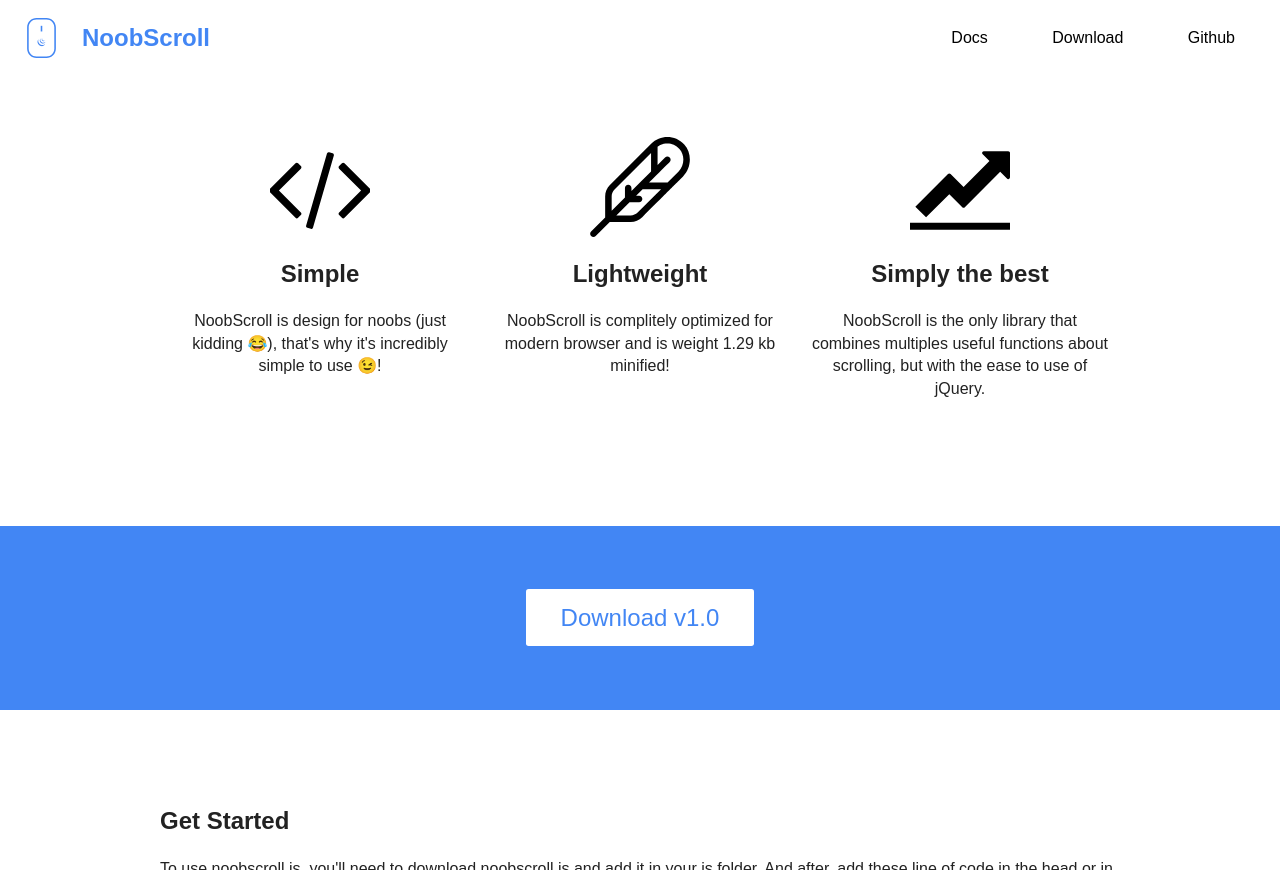
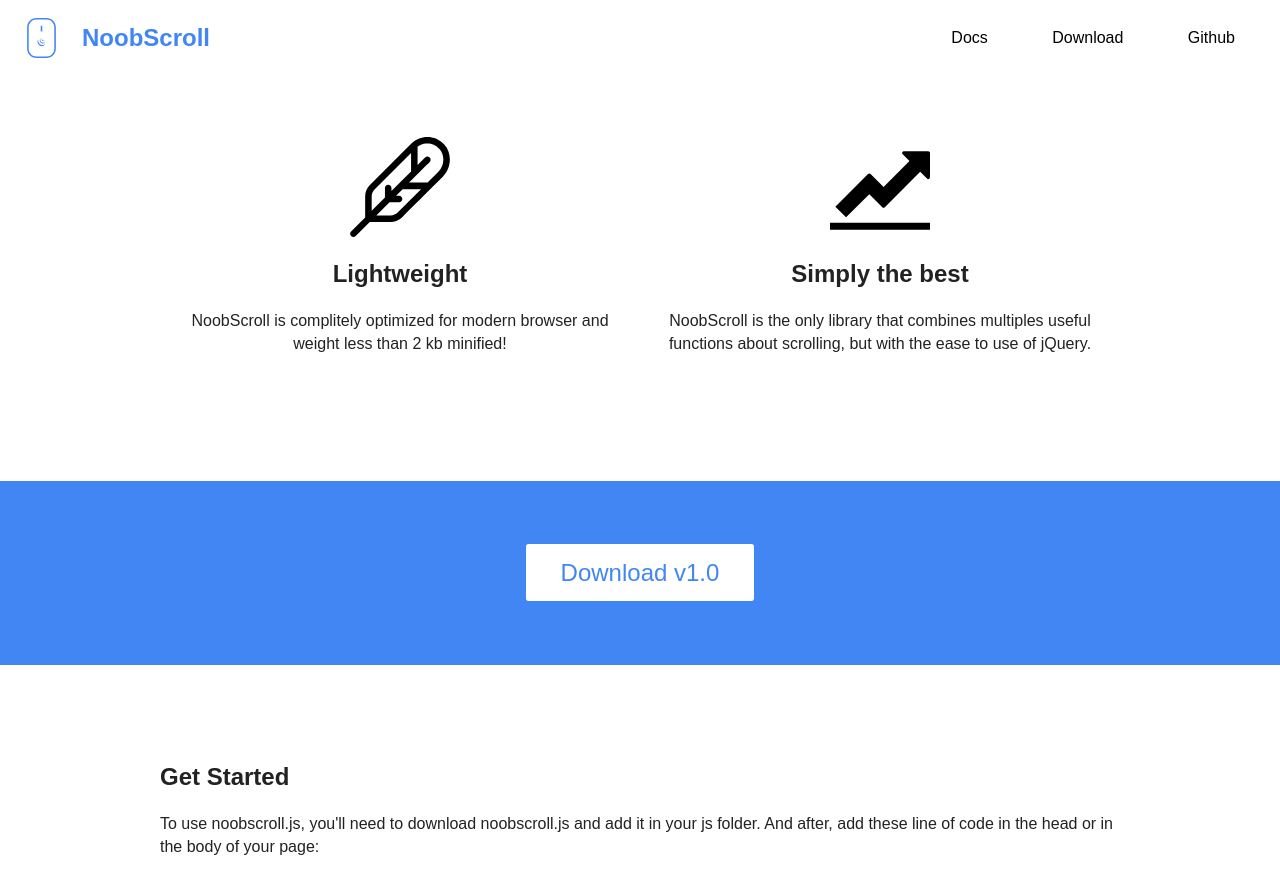
Before and after one commit to arguiot/NoobScroll, a Jekyll site: the page built from docs/index.html, in a window 1280 px wide and 900 px high, scrolled down 873 px, cut to the strip 0-870 px from the top of the window. Built offline with Jekyll 4.4.1, drawn with Linux system fonts in a browser that asks for light colours; nearby versions of some CDN libraries.

Commit message:
Changing a little bit the website

```diff
--- a/docs/_config.yml
+++ b/docs/_config.yml
@@ -11,7 +11,7 @@ permalink:  pretty
 
 # Custom variables
 version:    v1.0
-cdn:        https://unpkg.com/noobscroll/dist/noobscroll.min.js
+cdn:        https://unpkg.com/noobscroll@latest/dist/noobscroll.min.js
 repo:       https://github.com/arguiot/NoobScroll
 download:   https://github.com/arguiot/NoobScroll/releases/download/v1.0.0/noobscroll.min.js
 docs:       https://github.com/arguiot/NoobScroll/wiki
--- a/docs/index.html
+++ b/docs/index.html
@@ -34,21 +34,21 @@ description: A lightweight jQuery Plugin that add some cool function to make scr
 
     <div class="grid">
       <div class="row">
-        <div class="col col-4-of-12 col-m-4-of-4">
+        <!-- <div class="col col-3-of-12 col-m-4-of-4">
 
-          <img src="{{site.baseurl}}/img/icon-simple.svg" alt="Feather icon"/>
+          <img src="{{site.baseurl}}/img/icon-simple.svg" alt="Code icon"/>
           <h2>Simple</h2>
           <p>NoobScroll is design for noobs (just kidding 😂), that's why it's incredibly simple to use 😉!</p>
 
-        </div>
-        <div class="col col-4-of-12 col-m-4-of-4">
+        </div> -->
+        <div class="col col-6-of-12 col-m-4-of-4">
 
-          <img src="{{site.baseurl}}/img/icon-feather.svg" alt="Phone icon"/>
+          <img src="{{site.baseurl}}/img/icon-feather.svg" alt="Feather icon"/>
           <h2>Lightweight</h2>
-          <p>NoobScroll is complitely optimized for modern browser and is weight 1.29 kb minified!</p>
+          <p>NoobScroll is complitely optimized for modern browser and weight less than 2 kb minified!</p>
 
         </div>
-        <div class="col col-4-of-12 col-m-4-of-4">
+        <div class="col col-6-of-12 col-m-4-of-4">
 
           <img src="{{site.baseurl}}/img/icon-best.svg" alt="Chart icon"/>
           <h2>Simply the best</h2>
--- a/docs/js/functions.js
+++ b/docs/js/functions.js
@@ -12,6 +12,9 @@ $(window).scroll(function() {
 $('nav .hamburger').click(function () {
   $('.js-toggled').toggleClass('visible')
 });
+if ($(".js-toggled").hasClass("visible")) {
+	$("body").scrollDisable();
+}
 $(window).scroll(function () {
 	var wScroll = $(this).scrollTop();
 	  var jumpIn  = $('header').height() + 100;
```
Also changed, not shown: README.md.
